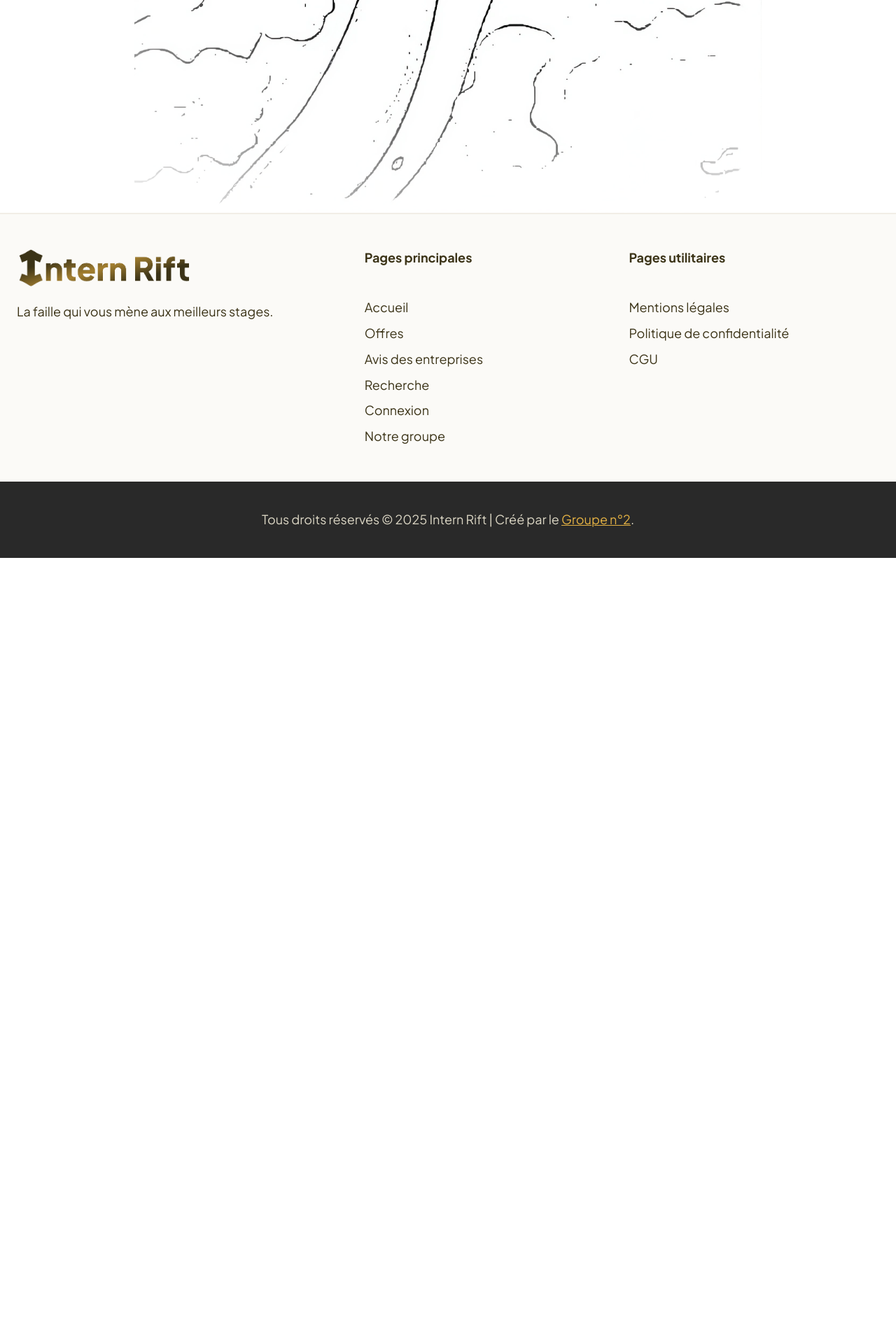
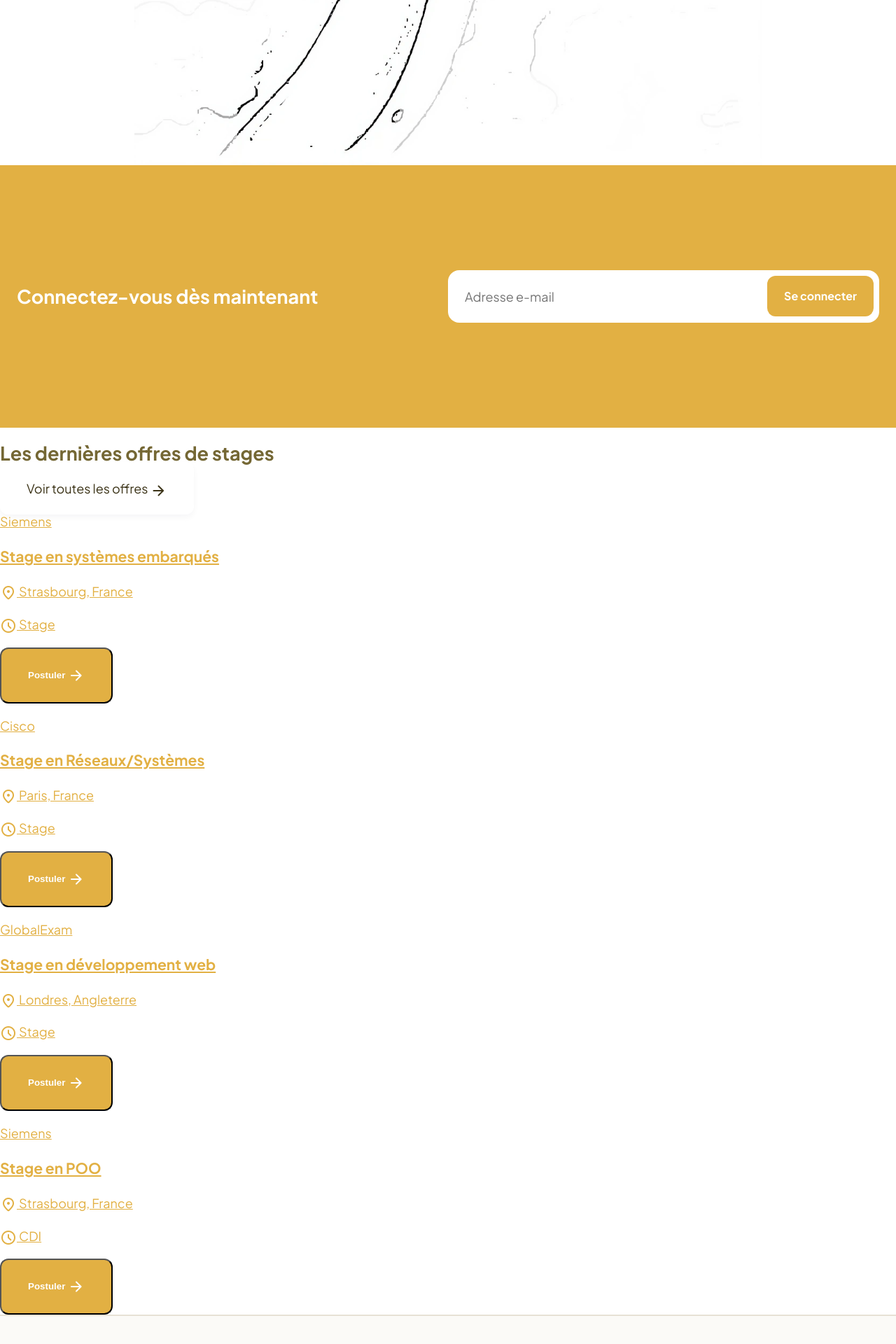
Before and after one commit to PLRpower/ProjetWeb, a PHP site: page /pages/index.html in a window 1280 px wide. Shown: the part 1840-3760 px from the top of the page at 70% size. Before the commit the page ends 2637 px from the top, so only its background shows below. Run offline with PHP 8.4, Linux system fonts and the light colour scheme.

Commit message:
Modifications et améliorations

```diff
--- a/assets/css/header.css
+++ b/assets/css/header.css
@@ -72,14 +72,14 @@
 }
 
 .header__search {
-    background-color: var(--neutral-300);
+    background-color: var(--neutral-200);
     border-bottom-left-radius: calc(infinity * 1px);
     border-top-left-radius: calc(infinity * 1px);
     padding: 10px 20px;
     width: 200px;
     height: 100%;
     transition: width .3s ease-in-out;
-    border: 1px solid var(--neutral-400);
+    border: 1px solid var(--neutral-300);
 }
 
 .header__search:focus {
@@ -88,7 +88,7 @@
 }
 
 .header__search__submit {
-    background-color: var(--neutral-400);
+    background-color: var(--neutral-300);
     color: var(--neutral-100);
     border-bottom-right-radius: calc(infinity * 1px);
     border-top-right-radius: calc(infinity * 1px);
@@ -139,7 +139,7 @@ progress::-moz-progress-bar {
 }
 
 main {
-    padding-top: 120px;
+    padding-top: 100px;
 }
 
 @media screen and (max-width: 64rem) {
--- a/assets/css/home.css
+++ b/assets/css/home.css
@@ -2,8 +2,8 @@
     display: flex;
     max-width: 1268px;
     text-wrap: balance;
-    margin: 50px auto;
-    padding: 24px;
+    margin: auto;
+    padding: 50px 24px;
 }
 
 .hero__image {
@@ -17,7 +17,7 @@
 
 .hero__scroll {
     position: relative;
-    height: 50px;
+    height: 30px;
     overflow: hidden;
     max-width: 80%;
 }
@@ -30,7 +30,7 @@
 
 .hero__scroll img {
     margin-right: 50px;
-    height: 50px;
+    height: 30px;
 }
 
 .rift__background {
@@ -38,7 +38,39 @@
     display: block;
     margin-left: auto;
     margin-right: auto;
-    mask-image: radial-gradient(circle, white 50%, transparent 100%);
+}
+
+.cta__container {
+    background-color: var(--primary-1);
+}
+
+.cta__content {
+    padding: 150px 24px;
+    display: flex;
+    align-items: center;
+    max-width: 1268px;
+    margin: auto;
+}
+
+.cta__title {
+    width: 50%;
+    color: var(--neutral-100);
+}
+
+.cta__form {
+    position: relative;
+    width: 50%;
+}
+
+.cta__form .button__primary {
+    position: absolute;
+    right: 8px;
+    top: 8px;
+    width: initial;
+}
+
+.cta__form input {
+    font-size: 18px;
 }
 
 @keyframes scrollImages {
@@ -51,6 +83,10 @@
 }
 
 @media screen and (max-width: 48rem) {
+    .hero__scroll {
+        max-width: 100%;
+    }
+
     .hero__container {
         flex-direction: column;
         margin-top: 0;
@@ -60,4 +96,15 @@
     .hero__image {
         width: 100%;
     }
+
+    .cta__content {
+        flex-direction: column;
+        gap: 30px;
+        padding: 70px 24px;
+
+    }
+
+    .cta__title, .cta__form {
+        width: 100%;
+    }
 }
--- a/assets/css/styles.css
+++ b/assets/css/styles.css
@@ -1,89 +1,11 @@
 @import url('https://fonts.googleapis.com/css2?family=Plus+Jakarta+Sans:ital,wght@0,200..800;1,200..800&display=swap');
 
 body {
+    font-family: "Plus Jakarta Sans", serif;
     margin: 0;
     color: var(--neutral-600);
-    font-family: "Plus Jakarta Sans", serif;
     font-size: 18px;
     line-height: 1.6em;
-}
-
-h1 {
-    margin-bottom: 24px;
-    font-size: 58px;
-    line-height: 1.2em;
-}
-
-h2 {
-    margin-bottom: 16px;
-    font-size: 42px;
-    line-height: 1.4em;
-}
-
-h3 {
-    margin-bottom: 12px;
-    font-size: 26px;
-    line-height: 1.4em;
-}
-
-h4 {
-    margin-bottom: 16px;
-    font-size: 23px;
-    line-height: 1.4em;
-}
-
-h5 {
-    margin-bottom: 16px;
-    font-size: 18px;
-    line-height: 1.3em;
-}
-
-h6 {
-    margin-bottom: 10px;
-    font-size: 16px;
-    line-height: 1.4em;
-}
-
-h1, h2, h3, h4, h5, h6 {
-    color: var(--neutral-800);
-    margin-top: 0;
-    font-weight: 700;
-}
-
-@media screen and (max-width: 30rem) {
-    h1 {
-        font-size: 36px;
-        line-height: 1.2em;
-    }
-}
-
-@media screen and (max-width: 48rem) {
-    h1 {
-        margin-bottom: 16px;
-        font-size: 40px;
-        line-height: 1.3em;
-    }
-}
-
-@media screen and (max-width: 64rem) {
-    h1 {
-        margin-bottom: 20px;
-        font-size: 50px;
-    }
-}
-
-.paragraph__small {
-    font-size: 14px;
-    line-height: 1.71429em;
-}
-
-.paragraph__large {
-    font-size: 24px;
-    line-height: 1.58333em;
-}
-
-p {
-    margin: 0;
 }
 
 a {
@@ -114,10 +36,18 @@ main {
     transition: transform 0.2s ease-in-out;
 }
 
-/* Problème avec la police dans les inputs ?!? */
+input {
+    border: none;
+    border-radius: 16px;
+    width: -webkit-fill-available;
+    padding: 26px 24px;
+    font-family: inherit;
+    outline: none;
+}
 
-input {
-    font-family: "Plus Jakarta Sans", serif;
+hr {
+    border: 1px solid var(--neutral-300);
+    margin: 50px 0;
 }
 
 /* Icones Google */
@@ -135,8 +65,8 @@ input {
     --secondary-2: #efefff;
     --neutral-100: white;
     --neutral-200: #fbfaf7;
-    --neutral-300: #f1eee6;
-    --neutral-400: #dad5c3;
+    --neutral-300: #e6e1d5;
+    --neutral-400: #d1cbb6;
     --neutral-500: #bfae69;
     --neutral-600: #746734;
     --neutral-700: #64572c;
--- a/pages/index.html
+++ b/pages/index.html
@@ -8,14 +8,15 @@
     <link href="https://fonts.googleapis.com/css2?family=Material+Symbols+Rounded" rel="stylesheet"/>
 
     <link href="/assets/css/styles.css" rel="stylesheet">
+    <link href="/assets/css/typography.css" rel="stylesheet">
+    <link href="/assets/css/buttons.css" rel="stylesheet">
+    <link href="/assets/css/offers.css" rel="stylesheet">
     <link href="/assets/css/header.css" rel="stylesheet">
-    <link href="/assets/css/buttons.css" rel="stylesheet">
     <link href="/assets/css/footer.css" rel="stylesheet">
     <link href="/assets/css/home.css" rel="stylesheet">
 </head>
 
 <body>
-
 <header class="header">
     <section class="header__container">
         <div class="header__menu">
@@ -41,13 +42,13 @@
                         <span class="material-symbols-rounded">search</span>
                     </button>
                 </form>
-                <a class="button__primary button--small" href="#">Se connecter
+                <a class="button__primary button--small" href="#" id="headerLogin">Se connecter
                     <span class="material-symbols-rounded button__icon">arrow_forward</span>
                 </a>
             </div>
         </div>
     </section>
-    <progress class="visible" id="scrollProgress" max="100" value="0"></progress>
+    <progress id="scrollProgress" max="100" value="0"></progress>
 </header>
 
 <main>
@@ -75,9 +76,104 @@
     <section>
         <img alt="Bg" class="rift__background" src="/assets/images/background.webp">
     </section>
+
+    <section class="cta__container">
+        <div class="cta__content">
+            <h2 class="cta__title">Connectez-vous dès maintenant</h2>
+            <form class="cta__form">
+                <label>
+                    <input placeholder="Adresse e-mail" type="email">
+                </label>
+                <input class="button__primary button--small" type="submit" value="Se connecter">
+            </form>
+        </div>
+    </section>
+
+    <section class="offers__container">
+        <div class="offers__header">
+            <h2>Les dernières offres de stages</h2>
+            <a class="button__secondary" href="#">Voir toutes les offres
+                <span class="material-symbols-rounded button__icon">arrow_forward</span>
+            </a>
+        </div>
+        <article class="offers__cards">
+            <a class="offers__card" href="#">
+                <p class="offers__card__company">Siemens</p>
+                <h3 class="offers__card__title">Stage en systèmes embarqués</h3>
+                <div class="offers__card__tags">
+                    <p>
+                        <span class="material-symbols-rounded">location_on</span>
+                        Strasbourg, France
+                    </p>
+                    <p>
+                        <span class="material-symbols-rounded">schedule</span>
+                        Stage
+                    </p>
+                </div>
+                <button class="button__primary">Postuler
+                    <span class="material-symbols-rounded button__icon">arrow_forward</span>
+                </button>
+            </a>
+
+            <a class="offers__card" href="#">
+                <p class="offers__card__company">Cisco</p>
+                <h3 class="offers__card__title">Stage en Réseaux/Systèmes</h3>
+                <div class="offers__card__tags">
+                    <p>
+                        <span class="material-symbols-rounded">location_on</span>
+                        Paris, France
+                    </p>
+                    <p>
+                        <span class="material-symbols-rounded">schedule</span>
+                        Stage
+                    </p>
+                </div>
+                <button class="button__primary">Postuler
+                    <span class="material-symbols-rounded button__icon">arrow_forward</span>
+                </button>
+            </a>
+
+            <a class="offers__card" href="#">
+                <p class="offers__card__company">GlobalExam</p>
+                <h3 class="offers__card__title">Stage en développement web</h3>
+                <div class="offers__card__tags">
+                    <p>
+                        <span class="material-symbols-rounded">location_on</span>
+                        Londres, Angleterre
+                    </p>
+                    <p>
+                        <span class="material-symbols-rounded">schedule</span>
+                        Stage
+                    </p>
+                </div>
+                <button class="button__primary">Postuler
+                    <span class="material-symbols-rounded button__icon">arrow_forward</span>
+                </button>
+            </a>
+
+            <a class="offers__card" href="/details-offre">
+                <p class="offers__card__company">Siemens</p>
+                <h3 class="offers__card__title">Stage en POO</h3>
+                <div class="offers__card__tags">
+                    <p>
+                        <span class="material-symbols-rounded">location_on</span>
+                        Strasbourg, France
+                    </p>
+                    <p>
+                        <span class="material-symbols-rounded">schedule</span>
+                        CDI
+                    </p>
+                </div>
+                <button class="button__primary">Postuler
+                    <span class="material-symbols-rounded button__icon">arrow_forward</span>
+                </button>
+            </a>
+
+        </article>
+    </section>
 </main>
 
-<footer>
+<footer class="footer">
     <section class="footer__container">
         <div class="footer__logo">
             <a class="logo" href="#">
@@ -101,9 +197,9 @@
             <li><a class="footer__link" href="#">CGU</a></li>
         </ul>
     </section>
-    <div class="footer__copyright">
+    <section class="footer__copyright">
         <p>Tous droits réservés © 2025 Intern Rift | Créé par le <a href="#">Groupe n°2</a>.</p>
-    </div>
+    </section>
 </footer>
 
 <script src="/assets/js/script.js"></script>
```
Also changed, not shown: assets/images/background.webp.
